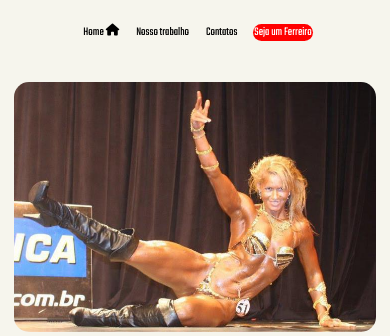
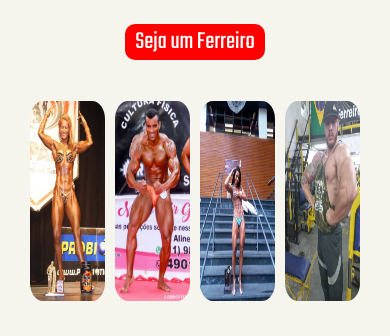
Before and after one commit to MatheusCarnizella/Project_Froes, a plain HTML site: page index.html in a window 390 px wide. Shown: the top 336 px of the page. Drawn offline with Linux system fonts and the light colour scheme.

Commit message:
Project Froes Front End Photos

```diff
--- a/Assets/Css/Home.css
+++ b/Assets/Css/Home.css
@@ -33,10 +33,13 @@ body {
     flex-direction: row;
 }
 
-#navegar ul li a {
+.outt{
     display: flex;
     align-items: center;
     justify-content: center;
+}
+
+#navegar ul li a {
     font-family: 'Teko', sans-serif;
     padding: 0px 15px 0px 15px;
     border-radius: 25px;
@@ -104,9 +107,19 @@ body {
 
 #corpo section img {
     margin-top: 10px;
-    border-radius: 15px;
-    width: 1640px;
-    height: 750px;
+    border-radius: 25px;
+    width: 350px;
+    height: 700px;
+    padding-right: 10px;
+    padding-left: 10px;
+    cursor: pointer;
+    filter: grayscale(1);
+    transition: 0.5s;
+}
+
+#corpo section img:hover {
+    filter: grayscale(0);
+    transform: scale(1.1,1.1);
 }
 
 #local article {
@@ -186,26 +199,28 @@ body {
         flex-direction: row;
     }
 
+    .outt{
+        display: none;
+    }
+
     #navegar ul li a {
-        display: flex;
-        align-items: center;
-        justify-content: center;
         font-family: 'Teko', sans-serif;
-        padding: 0px 1px 0px 1px;
+        padding: 0px 10px 0px 10px;
         width: 100%;
         border-radius: 10px;
-        font-size: 12px;
+        font-size: 25px;
         text-decoration: none;
         color: black;
     }
 
-    #navegar ul li a i {
-        font-size: 12px;
+    #navegar ul li a i{
+        font-size: 20px;
     }
 
     #navegar ul li {
         display: flex;
-        padding: 0px 0px 0px 15px;
+        padding: 0px 15px 0px 15px;
+        margin-left: -20px;
         list-style: none;
     }
 
@@ -227,10 +242,17 @@ body {
         display: flex;
         align-items: center;
         justify-content: center;
+        width: 75px;
+        height: 200px;
+        padding-right: 5px;
+        padding-left: 5px;
         margin-top: 0px;
-        border-radius: 15px;
-        width: 97%;
-        height: 250px;
+        filter: grayscale(0);
+        border-radius: 18px;
+    }
+
+    #corpo section img:hover {
+        display: none;
     }
 
     #local article {
@@ -258,7 +280,7 @@ body {
     }
 
     #local section iframe {
-        width: 99%;
+        width: 93%;
         height: 45vh;
         display: flex;
         border-radius: 25px;
--- a/index.html
+++ b/index.html
@@ -16,9 +16,9 @@
         <article id="navegar">
             <h1 style="font-family: 'Rubik Mono One', sans-serif;">Cultura Física Fróes</h1>
             <ul>
-                <li><a href="index.html">Home <i class="fa-solid fa-house"></i></a></li>
-                <li><a href="index.html">Nosso trabalho</a></li>
-                <li><a href="index.html">Contatos</a></li>
+                <li><a class="outt" href="index.html">Home <i class="fa-solid fa-house"></i></a></li>
+                <li><a class="outt" href="index.html">Nosso trabalho</a></li>
+                <li><a class="outt" href="index.html">Contatos</a></li>
                 <li><a style="color: white; background-color: red;" href="index.html">Seja um Ferreiro</a></li>
             </ul>
         </article>
@@ -31,7 +31,10 @@
 
         <article id="corpo">
             <section>
-                <img src="./Images/body.jpg" alt="Corpo">
+                <img src="./Images/Competidora.jpg" alt="Corpo">
+                <img src="./Images/Competidor.jpg" alt="Corpo">
+                <img src="./Images/Keryllen.jpg" alt="Corpo">
+                <img src="./Images/Kaique.jpg" alt="Corpo">
             </section>
         </article>
 
```
Also changed, not shown: Images/Competidor.jpg (added), Images/Competidora.jpg (added), Images/Kaique.jpg (added), Images/Keryllen.jpg (added).
